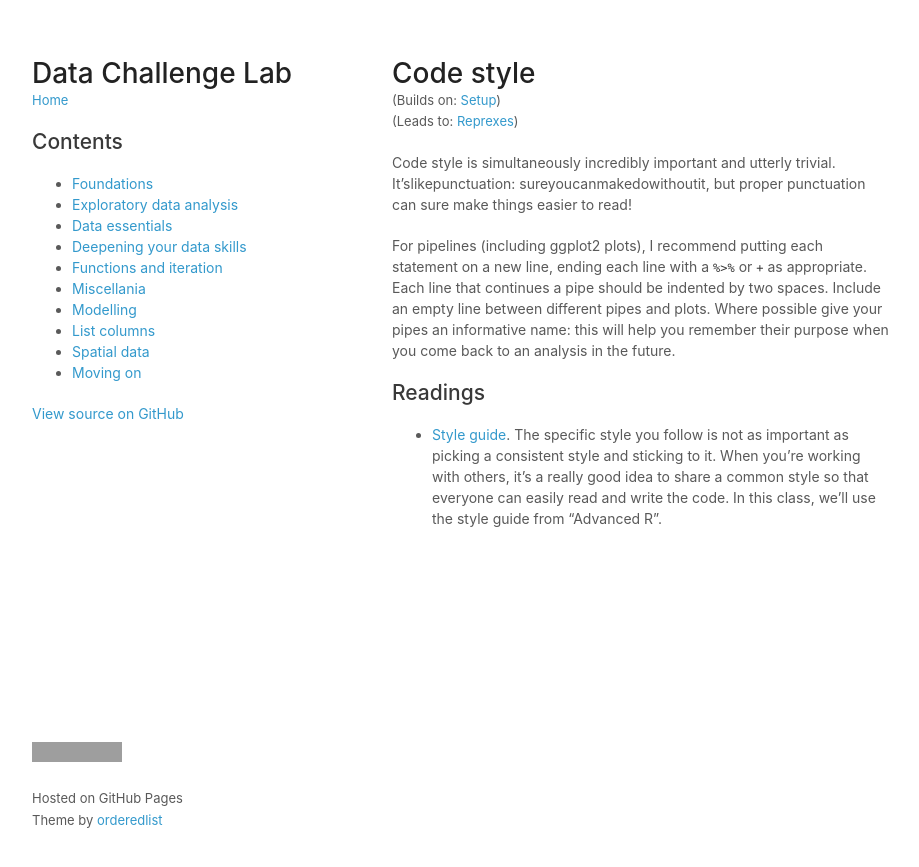
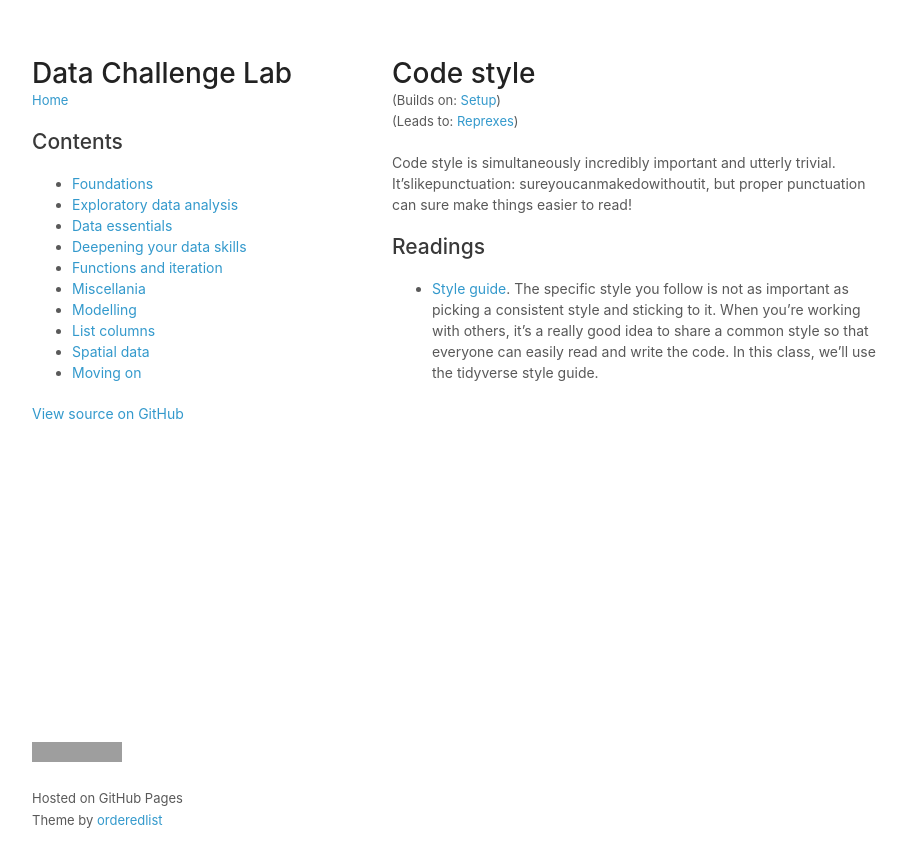
Before and after one commit to dcl-2017-04/curriculum, a Jekyll site: the page built from docs/code-style.md, in a window 1280 px wide. Shown: the top 867 px of the page, without its empty margins (178-1097 px from the left). Built offline with Jekyll 4.4.1, drawn with Linux system fonts in a browser that asks for light colours; our own code applies the rules of GitHub Pages for plain Markdown files; a script that is not in the unit is left out; grey boxes are pictures that could not be loaded.

Commit message:
Update style guide

```diff
--- a/docs/code-style.md
+++ b/docs/code-style.md
@@ -12,17 +12,10 @@ Code style is simultaneously incredibly important and utterly trivial.
 It'slikepunctuation: sureyoucanmakedowithoutit, but proper punctuation
 can sure make things easier to read!
 
-For pipelines (including ggplot2 plots), I recommend putting each statement
-on a new line, ending each line with a `%>%` or `+` as appropriate.
-Each line that continues a pipe should be indented by two spaces.
-Include an empty line between different pipes and plots. Where possible
-give your pipes an informative name: this will help you remember their
-purpose when you come back to an analysis in the future.
-
 ## Readings
 
-  * [Style guide](http://adv-r.had.co.nz/Style.html).
+  * [Style guide](http://style.tidyverse.org).
     The specific style you follow is not as important as picking a consistent
     style and sticking to it. When you're working with others, it's a really
     good idea to share a common style so that everyone can easily read and
-    write the code. In this class, we'll use the style guide from "Advanced R".
+    write the code. In this class, we'll use the tidyverse style guide.
```
Also changed, not shown: units/code-style.yml (+2 -10 lines).
